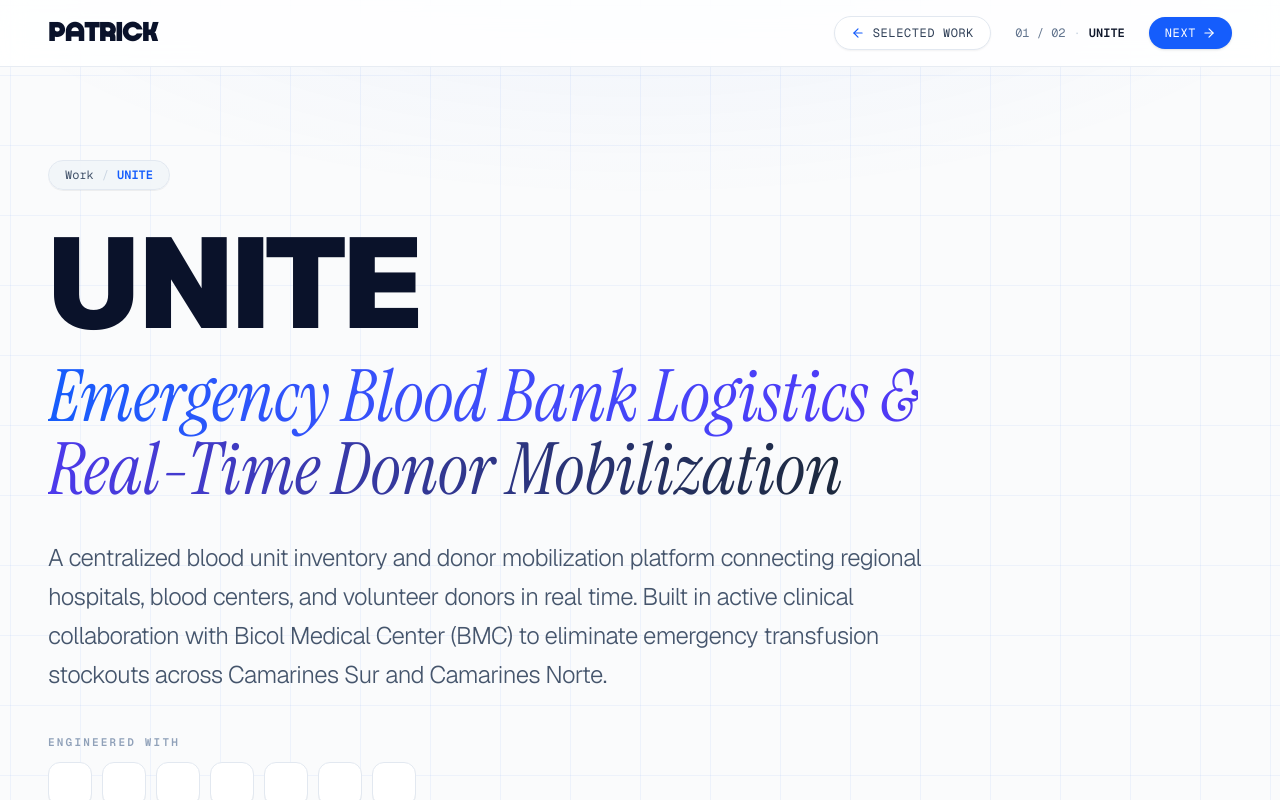
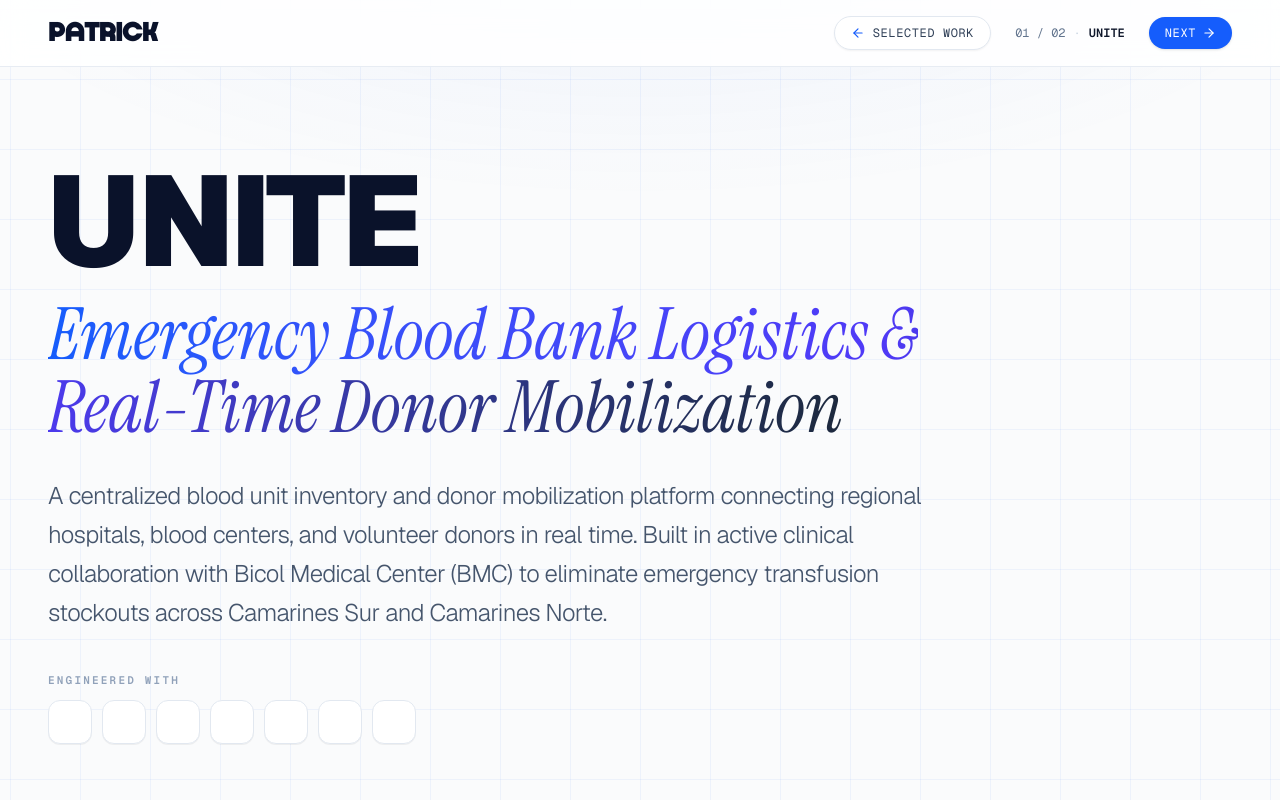
Before and after one commit to temqest/portfolio, a Next.js app: page /detail/1 in a window 1280 px wide. Shown: the top 800 px of the page. Built offline with nearby package versions, Linux system fonts and the light colour scheme; some icons are missing.

Commit message:
refactor(case-study): remove breadcrumb pill on top of hero title

```diff
--- a/src/components/case-study/CaseStudyView.tsx
+++ b/src/components/case-study/CaseStudyView.tsx
@@ -152,21 +152,9 @@ export function CaseStudyView({ study }: CaseStudyViewProps) {
       {/* Main Content Wrap */}
       <main className="relative z-10 pt-28 sm:pt-36 pb-32 max-w-[1320px] mx-auto px-4 sm:px-6 md:px-10 lg:px-12 space-y-24 sm:space-y-36">
         {/* ============================================================== */}
-        {/* 2. HERO SECTION & BREADCRUMBS (Light AW Media Style)           */}
+        {/* 2. HERO SECTION (Colossal Title & Narrative)                   */}
         {/* ============================================================== */}
         <section id="hero" className="space-y-8 pt-4">
-          {/* Breadcrumb Glass Chip */}
-          <nav
-            aria-label="Breadcrumb"
-            className="inline-flex items-center gap-2 px-4 py-1.5 rounded-full bg-slate-100/90 border border-slate-200 text-xs font-mono text-slate-600 shadow-2xs"
-          >
-            <Link href="/#work" className="hover:text-blue-600 transition-colors">
-              Work
-            </Link>
-            <span className="text-slate-300">/</span>
-            <span className="text-blue-600 font-semibold">{study.name}</span>
-          </nav>
-
           {/* Colossal Hero Title with High-Contrast Accent */}
           <h1 className="text-5xl sm:text-7xl md:text-8xl lg:text-9xl font-black tracking-tight text-[#0a122a] leading-[0.95] max-w-5xl">
             {study.name}
```
